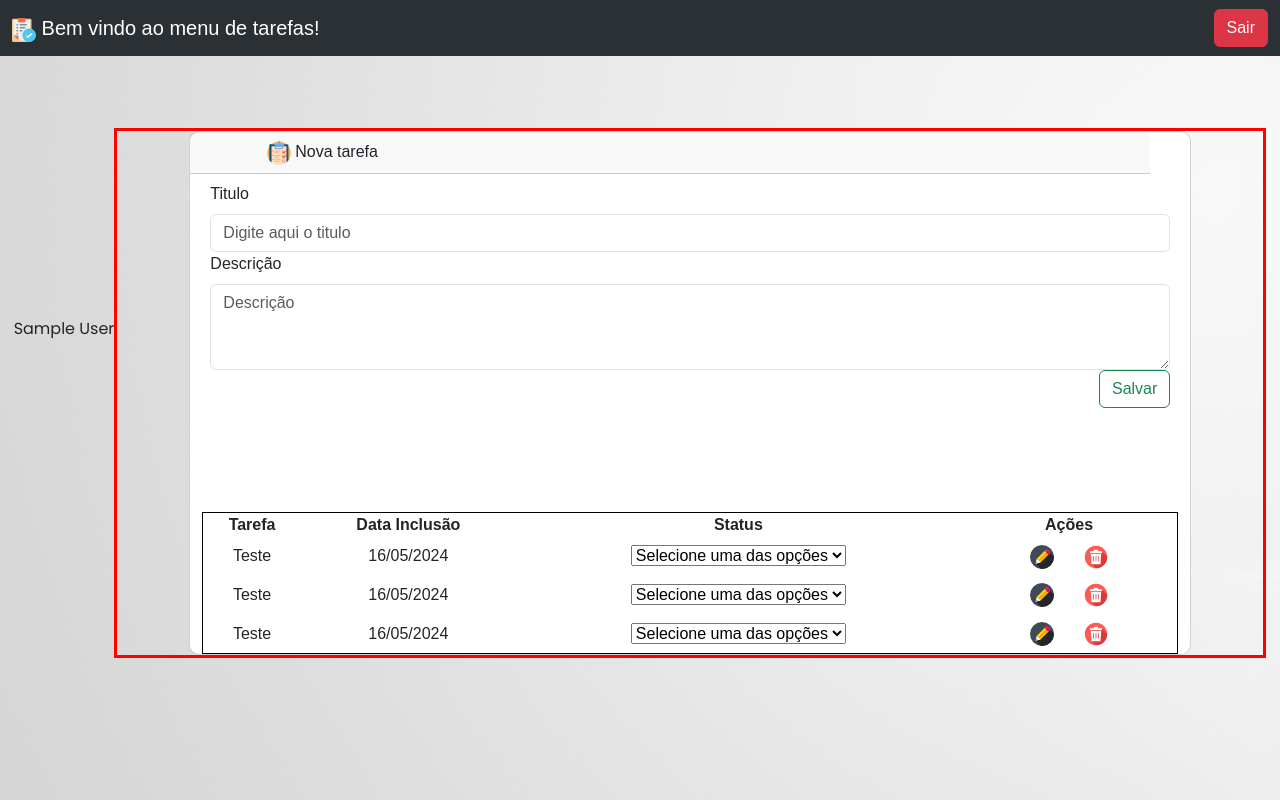
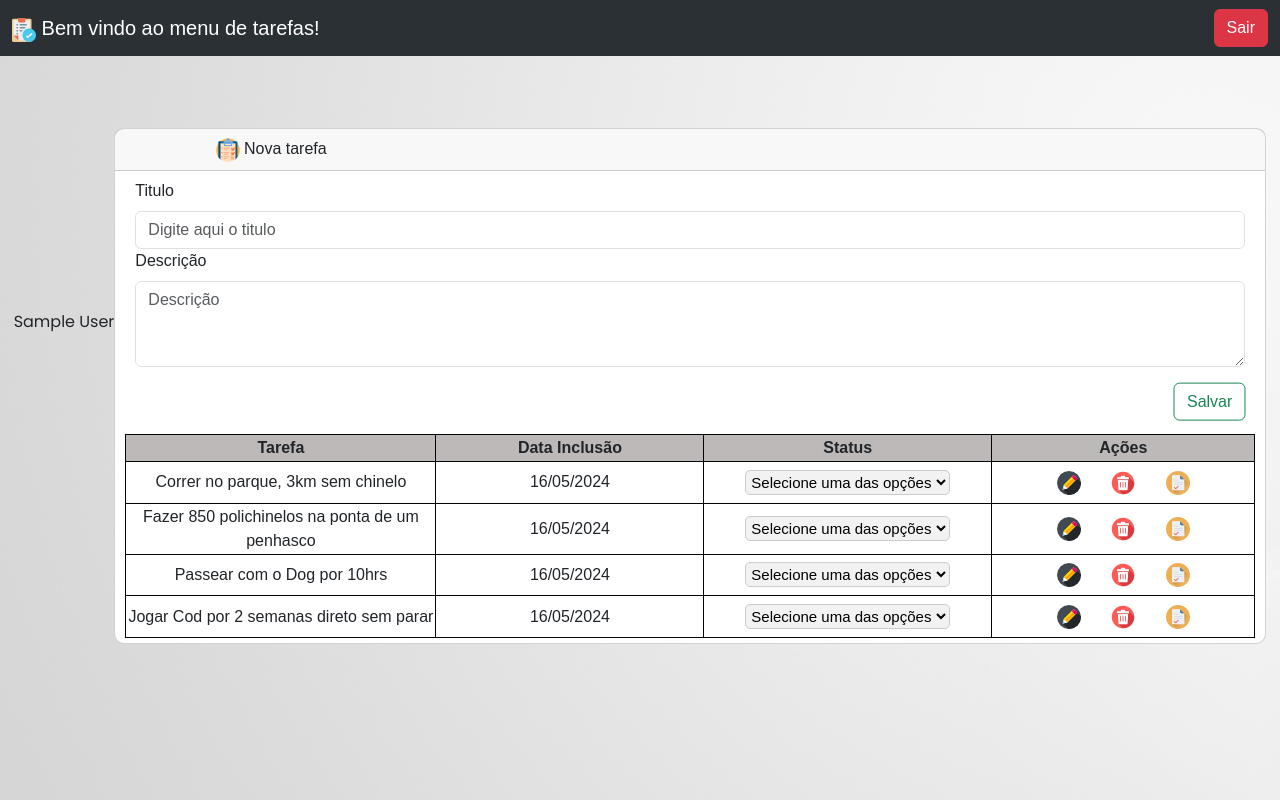
Before and after one commit to OHLukinhas/landingpage, a PHP site: page /painel.php in a window 1280 px wide. Run offline with PHP 8.4, Linux system fonts and the light colour scheme; the visitor is signed in with stand-in values (Sample User, id 1); some libraries are stand-ins or nearby versions.

Commit message:
estilizacao e responsividade

```diff
--- a/css/style.css
+++ b/css/style.css
@@ -1,6 +1,7 @@
 body {
     font-family: 'Geneva';
     font-style: normal;
+    background-image: url(/imagens/fundo-login.jpg );
   }
   /* inicio container de login*/
   .login-container {
@@ -55,9 +56,6 @@ body {
 }
 
 /*fim container login*/
-body {
-  background-image: url(/imagens/fundo-login.jpg);
-}
 
 p, td, h1, input {
     font-family: 'Geneva';
--- a/css/style_painel.css
+++ b/css/style_painel.css
@@ -19,7 +19,7 @@
 
 body{
     font-family: 'Poppins';
-    background-image: url(./imagens/fundobranco.png);
+    background-image: url(/imagens/fundobranco.png);
     background-repeat: no-repeat;
     background-size: auto;
     display: flex;
@@ -34,45 +34,114 @@ body{
 
 #container{
     display: flex;
+    position: relative;
     flex-direction: column;
     margin-top: 10%;
     justify-content: center;
     align-items: center;
-    max-width: 60;
+    max-width: 100%;
     width: 90%;
     height: auto;
-    border: solid red;
 
 }
 
 #botao-salvar{
-    width: 60rem;
+    width: 90%;
     height: auto;
     display: flex;
-    justify-content: flex-end
+    justify-content: flex-end;
+    position: relative;
 
 }
 
 
 
 .card {
+    max-width: 100%;
     border-radius: 10px;
     text-align: center;
 }
 .card p {
+    max-width: 100%;
     font-size: 0.9rem;
     color: #555;
+
+}
+
+.card-header {
+    max-width: 100%;
 }
 
 #caixa-formulario {
     display: flex;
+    position: relative;
     flex-direction: column;
     margin: auto;
     text-align: justify;
     padding: 8px;
 }
+#botao-salvar{
+    display: flex;
+    position: relative;
+    top: 65%;
+    left: 55%;
+    transform: translate(-50%,-1%);
+}
+
+/* tabelas*/
+
+#cartao-tabelas {
+    display: flex;
+    position: relative;
+    left: auto;
+    top: 5%;
+    padding: 5px;
 
 
-#tabelas {
-    border: 1px solid black;
 }
+
+
+
+select {
+    width: auto;
+    height: 25px;
+    font-size: 15px;
+    background: #f2f2f3;
+    border: 1px solid #ccc;
+    border-radius: 5px;
+    padding: 1px;
+}
+selected {
+    background-color: #00000a;
+    border-radius: 5px;
+
+}
+
+table {
+    display: flex;
+    border-collapse: solid;
+    border-spacing: 2px;
+    width: 100%;
+    font-family: Arial, sans-serif;
+
+
+}
+
+th, td {
+    width: auto;
+    border:  1px solid #030303;
+    padding: 1px;
+    text-align: center;
+
+
+
+}
+
+td {
+    background-color: #ffffff; /*dados do corpo da tabela*/
+    column-width: 300px;
+    }
+
+tr {
+    background-color: #ada8a8cc; /* celula de cabeçalho*/
+}
--- a/painel.php
+++ b/painel.php
@@ -68,7 +68,7 @@
     <div id="container"> <!--Inicio container--->
         <!--inicio cartao Nova Tarefa--->
         <div class="card">
-            <div class="card-header" style="width: 60rem;">
+            <div class="card-header" style="width: 80rem;">
                 <div class="col-md-3">
                     <img src="./imagens/nova-tarefa1.png">
                     Nova tarefa
@@ -83,32 +83,36 @@
                         <label class="form-label">Titulo</label>
                         <input type="text" class="form-control" placeholder="Digite aqui o titulo">
                     </div>
-                    <div class="mb-5">
+                    <div class="mb-3">
                         <label class="form-label">Descrição</label>
                         <textarea class="form-control" rows="3" placeholder="Descrição"></textarea>
-                        <div class="mb-5" id="botao-salvar">
-                            <div class="d-grid gap-2 d-md-flex justify-content-md-end">
+
+
+                    </div>
+                    <div id="botao-salvar">
+
                         <button onclick="newTask()" type="button" class="btn btn-outline-success" title="Clique aqui para adicionar uma nova tarefa">Salvar</button>
-                            </div>
-                        </div>
+
                     </div>
                 </div>
 
             </div><!--Fim titulo e descrição-->
 
 
-            <div class="container-fluid"><!---Inicio colunas e tabelas--->
+            <div id="cartao-tabelas" class="container"><!---Inicio colunas e tabelas--->
                 <div class="list-group">
-                    <table id="tabelas">
+                    <table>
                         <tr>
                             <th>Tarefa</th>
                             <th>Data Inclusão</th>
                             <th>Status</th>
                             <th>Ações</th>
                         </tr>
+                        <div id="tabelas" class="sticky-md-top">
+                            <tr>
+                                <td>Correr no parque, 3km sem chinelo
 
-                        <tr>
-                            <td>Teste</td>
+                                </td>
                                 <td>16/05/2024</td>
                                 <td>
                                     <select>
@@ -125,11 +129,16 @@
                                     <button class="btn" title="Clique aqui para excluir a tarefa">
                                         <img src="imagens/excluir.png">
                                     </button>
+                                    <button class="btn" title="Clique aqui para finalizar a tarefa">
+                                        <img src="imagens/tarefa-concluida.png">
+                                    </button>
                                 </td>
 
                             </tr>
                             <tr>
-                            <td>Teste</td>
+                                <td>
+                                    Fazer 850 polichinelos na ponta de um penhasco
+                                </td>
                                 <td>16/05/2024</td>
                                 <td>
                                     <select>
@@ -146,11 +155,16 @@
                                     <button class="btn" title="Clique aqui para excluir a tarefa">
                                         <img src="imagens/excluir.png">
                                     </button>
+                                    <button class="btn" title="Clique aqui para finalizar a tarefa">
+                                        <img src="imagens/tarefa-concluida.png">
+                                    </button>
                                 </td>
 
                             </tr>
                             <tr>
-                            <td>Teste</td>
+                                <td>
+                                    Passear com o Dog por 10hrs
+                                </td>
                                 <td>16/05/2024</td>
                                 <td>
                                     <select>
@@ -167,9 +181,40 @@
                                     <button class="btn" title="Clique aqui para excluir a tarefa">
                                         <img src="imagens/excluir.png">
                                     </button>
+                                    <button class="btn" title="Clique aqui para finalizar a tarefa">
+                                        <img src="imagens/tarefa-concluida.png">
+                                    </button>
                                 </td>
 
                             </tr>
+                            <tr>
+                                <td>
+                                    Jogar Cod por 2 semanas direto sem parar
+                                </td>
+                                <td>16/05/2024</td>
+                                <td>
+                                    <select>
+                                        <option selected>Selecione uma das opções</option>
+                                        <option value="1">Concluida</option>
+                                        <option value="2">Em andamento</option>
+                                        <option value="3">Pendente</option>
+                                    </select>
+                                </td>
+                                <td>
+                                    <button class="btn" title="Clique aqui para editar a tarefa">
+                                        <img src="imagens/botao-editar.png">
+                                    </button>
+                                    <button class="btn" title="Clique aqui para excluir a tarefa">
+                                        <img src="imagens/excluir.png">
+                                    </button>
+                                    <button class="btn" title="Clique aqui para finalizar a tarefa">
+                                        <img src="imagens/tarefa-concluida.png">
+                                    </button>
+                                </td>
+
+                            </tr>
+                        </div>
+
 
                     </table>
 
```
Also changed, not shown: imagens/logoff.png (added), imagens/sair.png (added), imagens/tarefa-concluida.png (added). Lines whose indentation alone changed are shown as unchanged.
